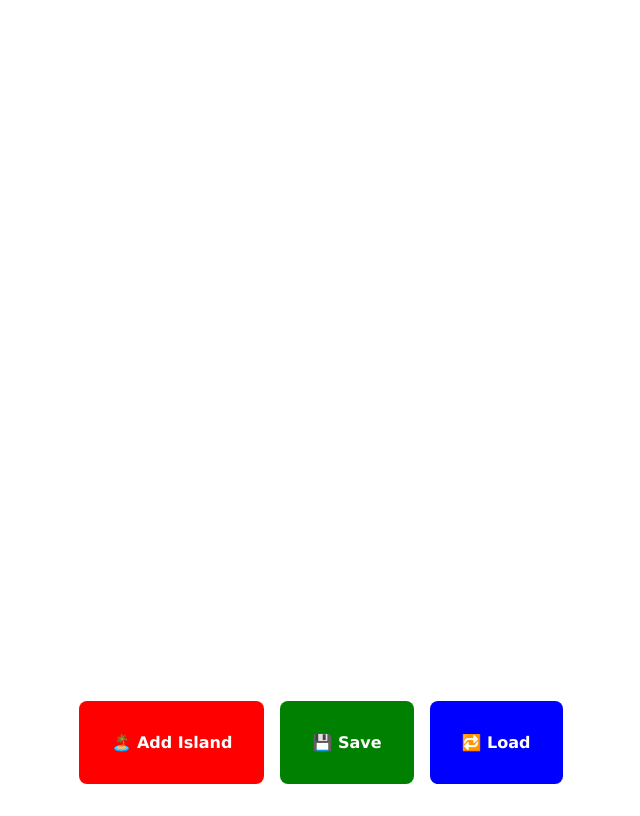
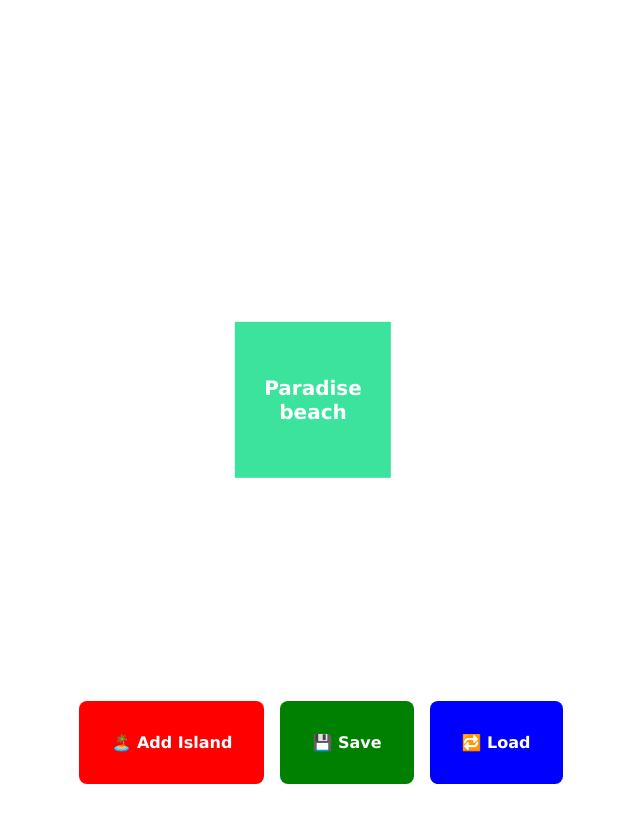
Before and after one commit to yoyoplayer12/lab2, a website with bundled scripts: page index.html in a window 1280 px wide. Both pictures are taken after a click on the link "🏝️ Add Island". Shown: the whole page, without its empty margins (327-967 px from the left). Built offline with nearby package versions, Linux system fonts and the light colour scheme.

Commit message:
feat: island now visible on screen

```diff
--- a/js/app.js
+++ b/js/app.js
@@ -1,22 +1,19 @@
 // kickstart your world here
 import Island from './classes/Island.js';
-// import World from './classes/World.js';
+import World from './classes/World.js';
 
 export default class App{
 
     constructor(){
         console.log('App constructor');
+        this.world = new World();
         this.hookEvents();
     }
 
     hookEvents(){
        // add event listeners ENTER key on #add-item-text
          document.querySelector('#btnAddIsland').addEventListener('click', (event) => {
-            let island = new Island();
-            let name = island.getRandomName();
-            let color = island.getRandomColor();
-            console.log(`adding island: ${name}`);
-            console.log(`adding island: ${color}`);
+            this.world.addIsland(new Island());
          });
          document.querySelector('#btnSave').addEventListener('click', (event) => {
             console.log('Saved Island');
--- a/js/classes/Island.js
+++ b/js/classes/Island.js
@@ -1,5 +1,9 @@
 export default class Island {
-  constructor(name) {}
+  constructor(name) {
+    this.name = this.getRandomName();
+    this.color = this.getRandomColor();
+    this.island = this.createIsland();
+  }
 
   getRandomColor() {
     return `#${Math.floor(Math.random() * 16777215).toString(16)}`;
@@ -8,6 +12,15 @@ export default class Island {
   remove() {
     // JS animations api, fade out
     // remove the element when the animation ended
+  }
+  createIsland() {
+    const island = document.createElement("div");
+    island.classList.add("island");
+    island.style.backgroundColor = this.color;
+    island.style.transform = `translate(-50%, -50%)`;
+    island.innerHTML = `<h1>${this.name}</h1>`;
+    document.body.appendChild(island);
+    return island;
   }
 
   getRandomName() {
--- a/js/classes/World.js
+++ b/js/classes/World.js
@@ -1,4 +1,5 @@
-class World {
+import Island from "./Island.js";
+export default class World {
   constructor() {
     this.islands = []; // a good place to keep track of your islands
     this.hookEvents(); // let's kick things of by hooking up events
@@ -29,6 +30,8 @@ class World {
 
   addIsland(island) {
     // add the islands to the DOM
+    console.log("adding island");
+    console.log(island);
   }
 
   moveIsland(island) {
--- a/style.css
+++ b/style.css
@@ -2,11 +2,17 @@ body {
     overflow: hidden;
     height: 100vh;
 }
-
+h1{
+    text-align: center;
+    font-family:Verdana, Geneva, Tahoma, sans-serif;
+    font-weight: bold;
+    color: white;
+    font-size: 20px;
+}
 .island {
     position: absolute;
-    width: 100px;
-    height: 100px;
+    width: 150px;
+    height: 150px;
     background-color: green;
     color: white;
     font-family:Verdana, Geneva, Tahoma, sans-serif;
@@ -14,7 +20,7 @@ body {
     padding: 0.2em;
     top: 50%;
     left: 50%;
-    border-radius: 50%;
+    /* border-radius: 50%; */
 
     display: flex;
     justify-content: center;
```
